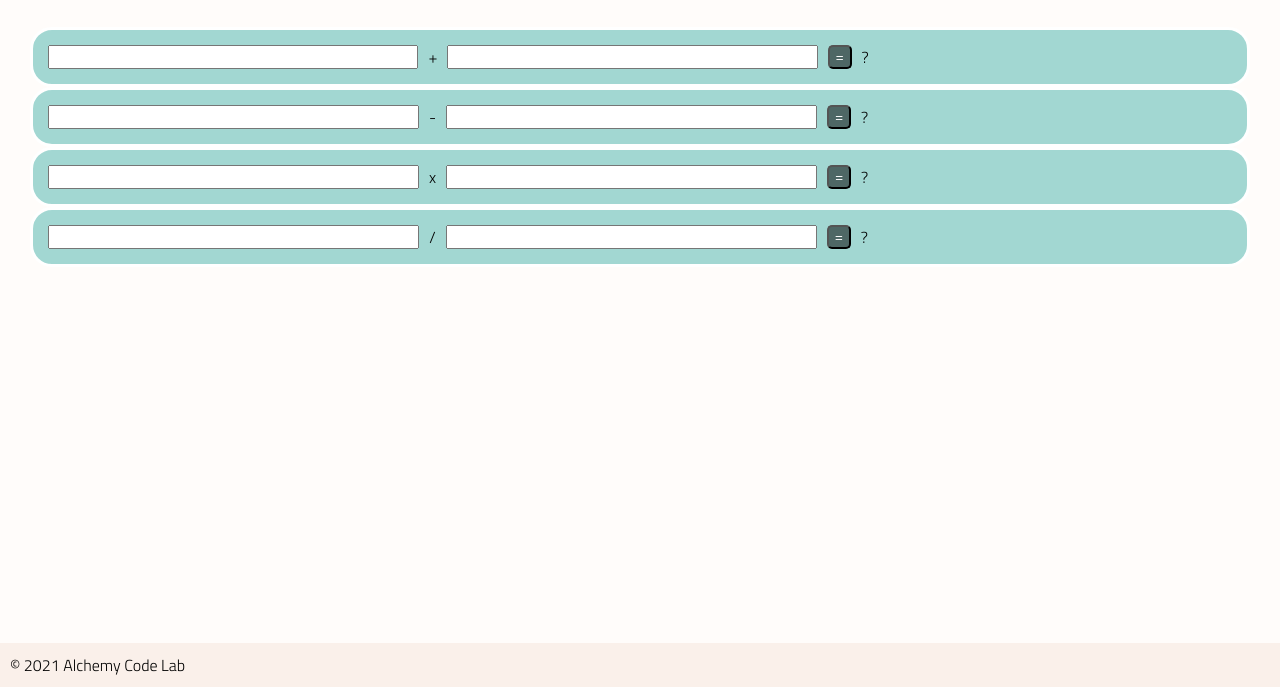
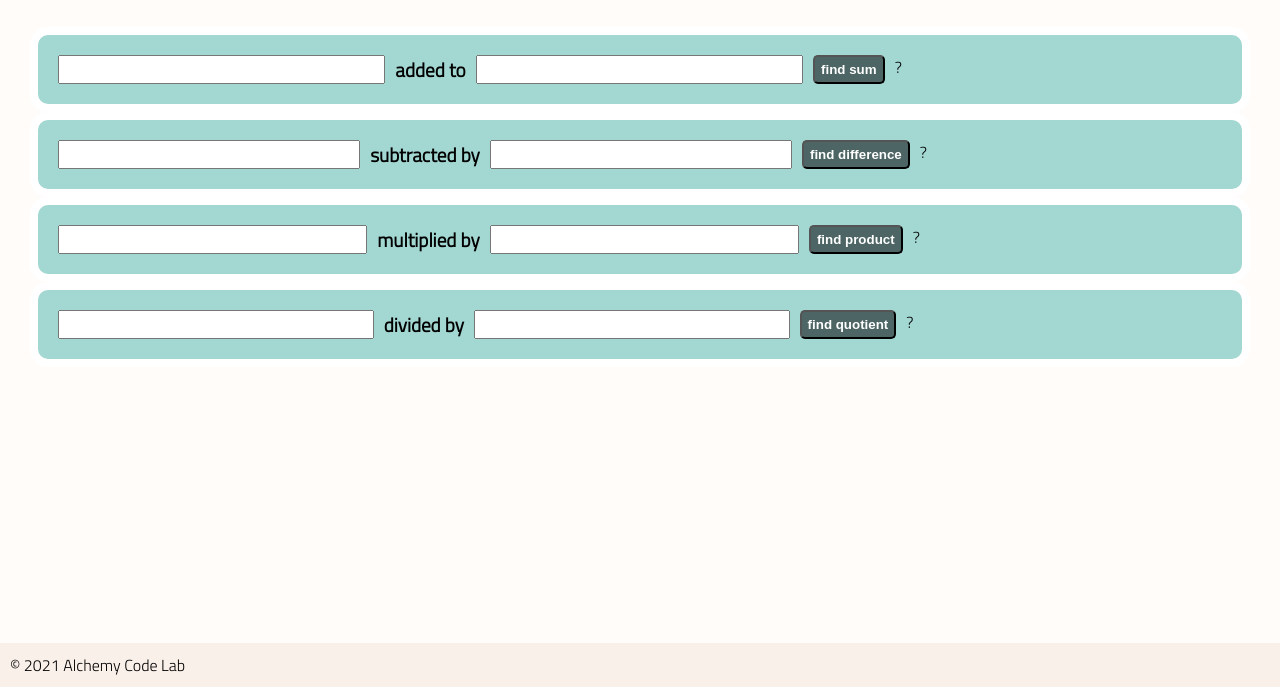
Before and after one commit to KDSigel/lab-03-calculator, a plain HTML site: page index.html in a window 1280 px wide. Shown: the part 113-800 px from the top of the page. Drawn offline with Linux system fonts and the light colour scheme.

Commit message:
re-styled again

```diff
--- a/index.html
+++ b/index.html
@@ -21,33 +21,33 @@
 
         <section class="operation">
             <input type="number" id="add-x-input">
-            +
+            <h3>added to</h3>
             <input type="number" id="add-y-input">
-            <button id="add-btn">=</button>
+            <button id="add-btn">find sum</button>
             <span id="add-result">?</span>
         </section>
 
         <section class="operation">
             <input type="number" id="sub-x-input">
-            -
+            <h3>subtracted by</h3>
             <input type="number" id="sub-y-input">
-            <button id="sub-btn">=</button>
+            <button id="sub-btn">find difference</button>
             <span id="sub-result">?</span>
         </section>
 
         <section class="operation">
             <input type="number" id="mult-x-input">
-            x
+            <h3>multiplied by</h3>
             <input type="number" id="mult-y-input">
-            <button id="mult-btn">=</button>
+            <button id="mult-btn">find product</button>
             <span id="mult-result">?</span>
         </section>
 
         <section class="operation">
             <input type="number" id="div-x-input">
-            /
+            <h3>divided by</h3>
             <input type="number" id="div-y-input">
-            <button id="div-btn">=</button>
+            <button id="div-btn">find quotient</button>
             <span id="div-result">?</span>
         </section>
     </main>
--- a/styles/styles.css
+++ b/styles/styles.css
@@ -29,6 +29,11 @@ h1 {
     font-weight: bold;
 }
 
+h3 {
+    font-weight: bolder;
+    font-size: larger;
+}
+
 footer {
     background-color: #FAF0EA;
     padding: 10px;
@@ -38,14 +43,15 @@ button {
     color: #ffffff;
     background-color:#324241c0;
     border-radius: 5px;
+    font-weight: bolder;
 }
 
 .operation {
     display: grid;
     background: #A2D7D2;
-    padding: 15px;
-    border: 3px solid rgb(255, 255, 255);
+    padding: 20px;
+    border: 8px solid rgb(255, 255, 255);
     grid-template-columns: 1fr auto 1fr auto 1fr;
     grid-gap: 10px;
-    border-radius: 22px;
+    border-radius: 18px;
 }
```
